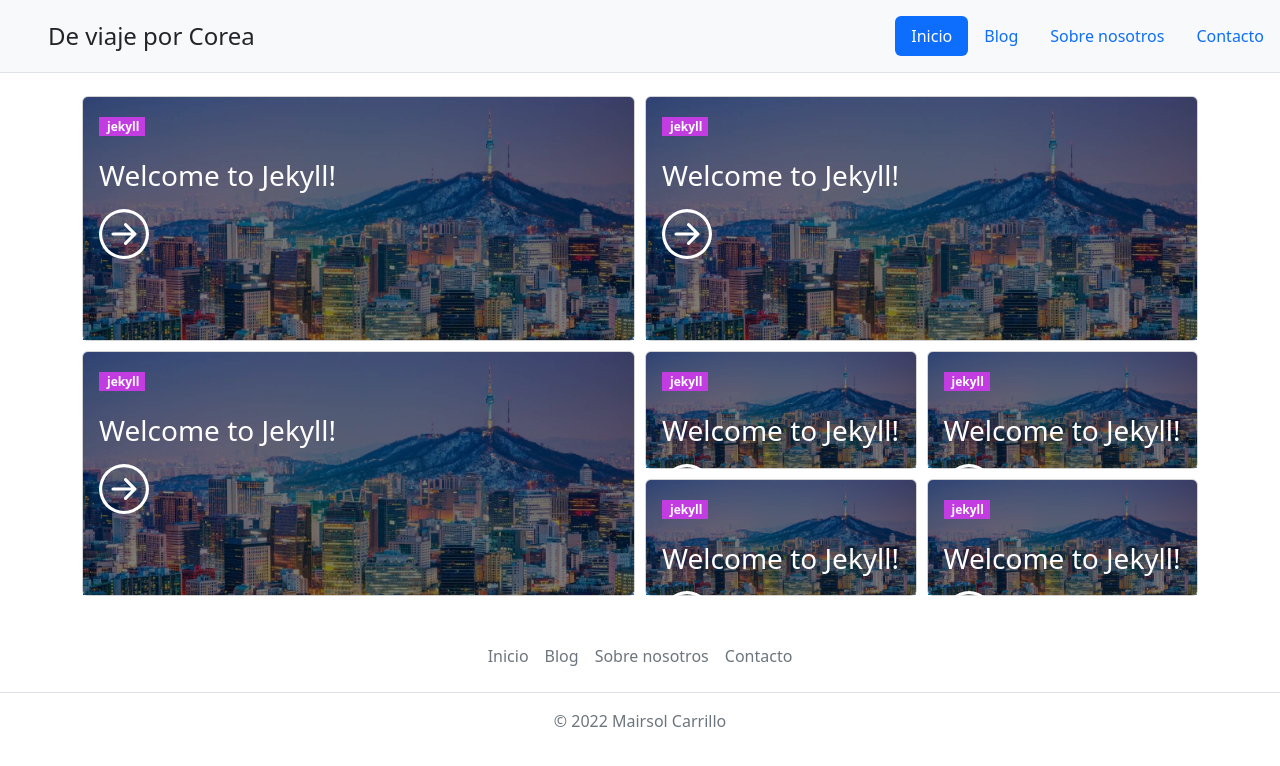
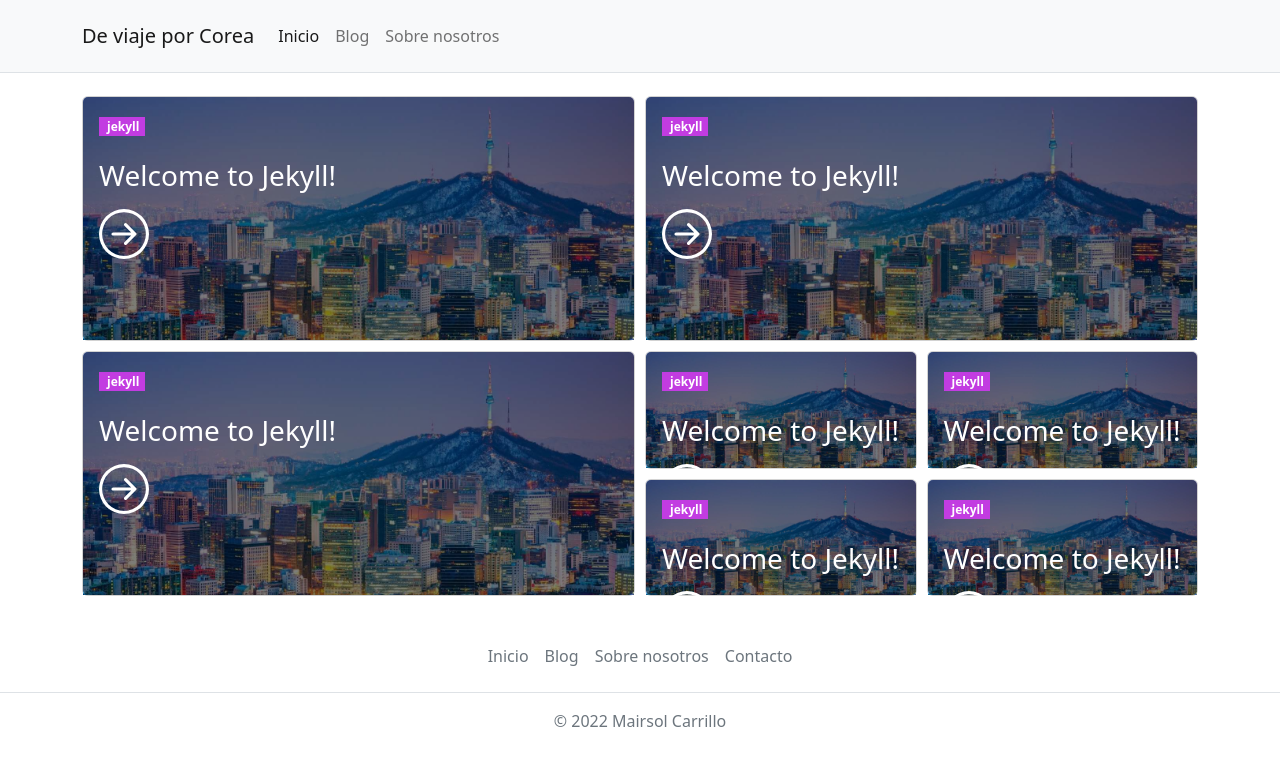
Before and after one commit to MarisolenlaWeb/deviajeporcorea, a Jekyll site: the page built from README.md, in a window 1280 px wide. Shown: the top 766 px of the page. Built offline with Jekyll 4.4.1, drawn with Linux system fonts in a browser that asks for light colours; our own code applies the rules of GitHub Pages for plain Markdown files.

Commit message:
Arreglo el navbar

```diff
--- a/_includes/header.html
+++ b/_includes/header.html
@@ -1,15 +1,16 @@
-<div class="container mb-6">
-  <nav class="d-flex flex-wrap justify-content-center py-3 mb-4 border-bottom fixed-top bg-light">
-    <a href="{{ site.baseurl }}" class="d-flex align-items-center mb-3 mb-md-0 me-md-auto text-dark text-decoration-none">
-      <svg class="bi me-2" width="40" height="32"><use xlink:href="#bootstrap"></use></svg>
-      <span class="fs-4">{{ site.title | escape }}</span>
-    </a>
-
-    <ul class="nav nav-pills">
-      <li class="nav-item"><a href="{{ site.baseurl }}" class="nav-link active" aria-current="page">Inicio</a></li>
-      <li class="nav-item"><a href="{{ site.baseurl }}/blog" class="nav-link">Blog</a></li>
-      <li class="nav-item"><a href="{{ site.baseurl }}/sobre-nostros" class="nav-link">Sobre nosotros</a></li>
-      <li class="nav-item"><a href="#" class="nav-link">Contacto</a></li>
-    </ul>
-  </nav>
-</div>
+<nav class="navbar navbar-expand-lg bg-light py-3 border-bottom fixed-top mb-6">
+  <div class="container">
+    <a class="navbar-brand" href="{{ site.baseurl }}">{{ site.title | escape }}</a>
+    <button class="navbar-toggler" type="button" data-bs-toggle="collapse" data-bs-target="#navbarNavAltMarkup"
+      aria-controls="navbarNavAltMarkup" aria-expanded="false" aria-label="Toggle navigation">
+      <span class="navbar-toggler-icon"></span>
+    </button>
+    <div class="collapse navbar-collapse" id="navbarNavAltMarkup">
+      <div class="navbar-nav">
+        <a class="nav-link active" aria-current="page" href="{{ site.baseurl }}">Inicio</a>
+        <a class="nav-link" href="{{ site.baseurl }}/blog">Blog</a>
+        <a class="nav-link" href="{{ site.baseurl }}/sobre-nostros">Sobre nosotros</a>
+      </div>
+    </div>
+  </div>
+</nav>
--- a/_sass/_custome.scss
+++ b/_sass/_custome.scss
@@ -1,4 +1,6 @@
-
+.page-content {
+    margin-top: 6rem;
+}
 .mb-6 {
     margin-bottom: 6rem!important;
 }
```
